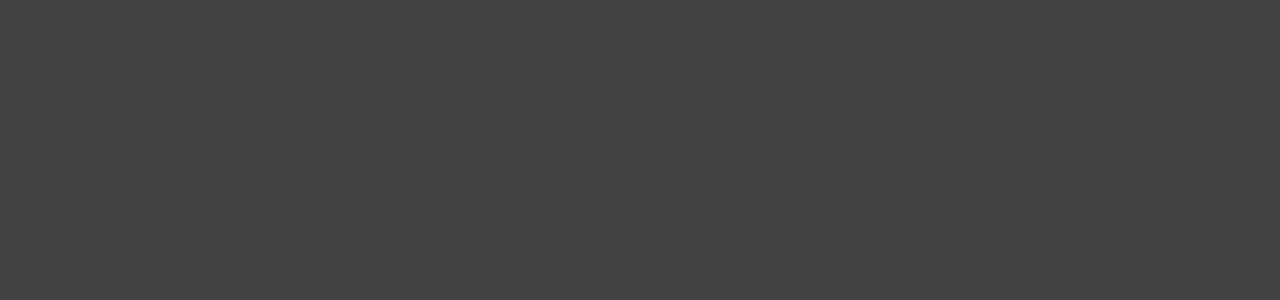
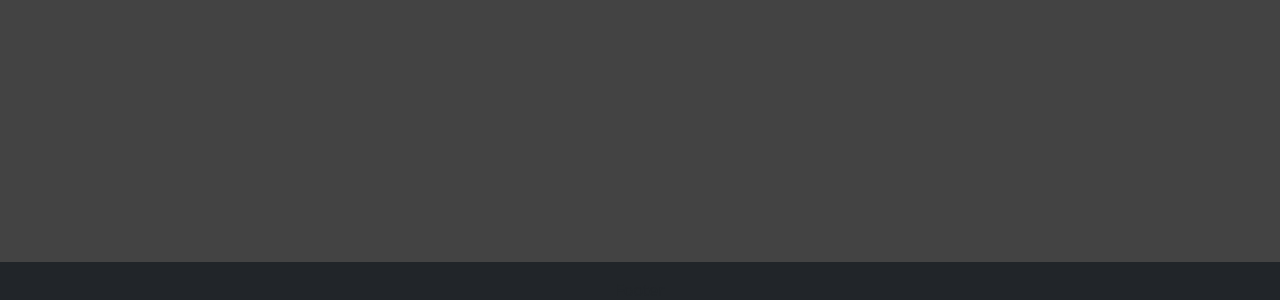
Before and after one commit to FrancescoGiommi/react-boolflix, a React (Vite) app: page / in a window 1280 px wide. Shown: the part 674-974 px from the top of the page. Before the commit the page ends 800 px from the top, so only its background shows below. Built offline with nearby package versions, Linux system fonts and the light colour scheme.

Commit message:
Add footer and fix heigth Main

```diff
--- a/src/App.jsx
+++ b/src/App.jsx
@@ -60,14 +60,16 @@ aggiuntive già prese nei punti precedenti più la overview */
 
 import Header from "./components/Header";
 import Main from "./components/Main";
+import Footer from "./components/Footer";
 
 function App() {
   return (
     <>
       <Header />
-      <div className="container">
+      <div className="container height">
         <Main />
       </div>
+      <Footer />
     </>
   );
 }
--- a/src/assets/css/index.css
+++ b/src/assets/css/index.css
@@ -53,3 +53,7 @@ body {
   width: 32px;
   margin-left: 5px;
 }
+
+.height {
+  min-height: 100vh;
+}
--- /dev/null
+++ b/src/components/Footer.jsx
@@ -0,0 +1,3 @@
+export default function Footer() {
+  return <div className="px-5 py-3 bg-dark text-center">Footer</div>;
+}
--- a/src/components/Main.jsx
+++ b/src/components/Main.jsx
@@ -6,7 +6,7 @@ export default function Main() {
   const hasResults = movies.length > 0 || series.length > 0;
 
   return (
-    <div>
+    <div className="mt-5">
       {hasResults ? (
         <>
           {movies.length > 0 && (
```
